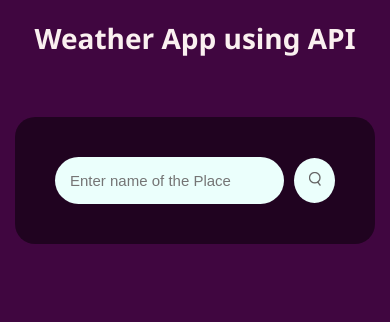
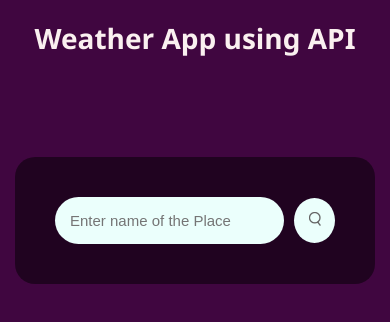
Before and after one commit to NitkarshChourasia/CodeClause-WeatherApp, a plain HTML site: page index.html in a window 390 px wide. Drawn offline with Linux system fonts and the light colour scheme.

Commit message:
style.css

```diff
--- a/style.css
+++ b/style.css
@@ -140,7 +140,7 @@ h1 {
         background: transparent;
         background-color: rgba(0, 0, 0, 0.5);
         color: rgb(254, 245, 245);
-        margin: 60px auto 0;
+        margin: 100px auto 0;
         border-radius: 20px;
         padding: 40px 40px;
         text-align: center;
```
